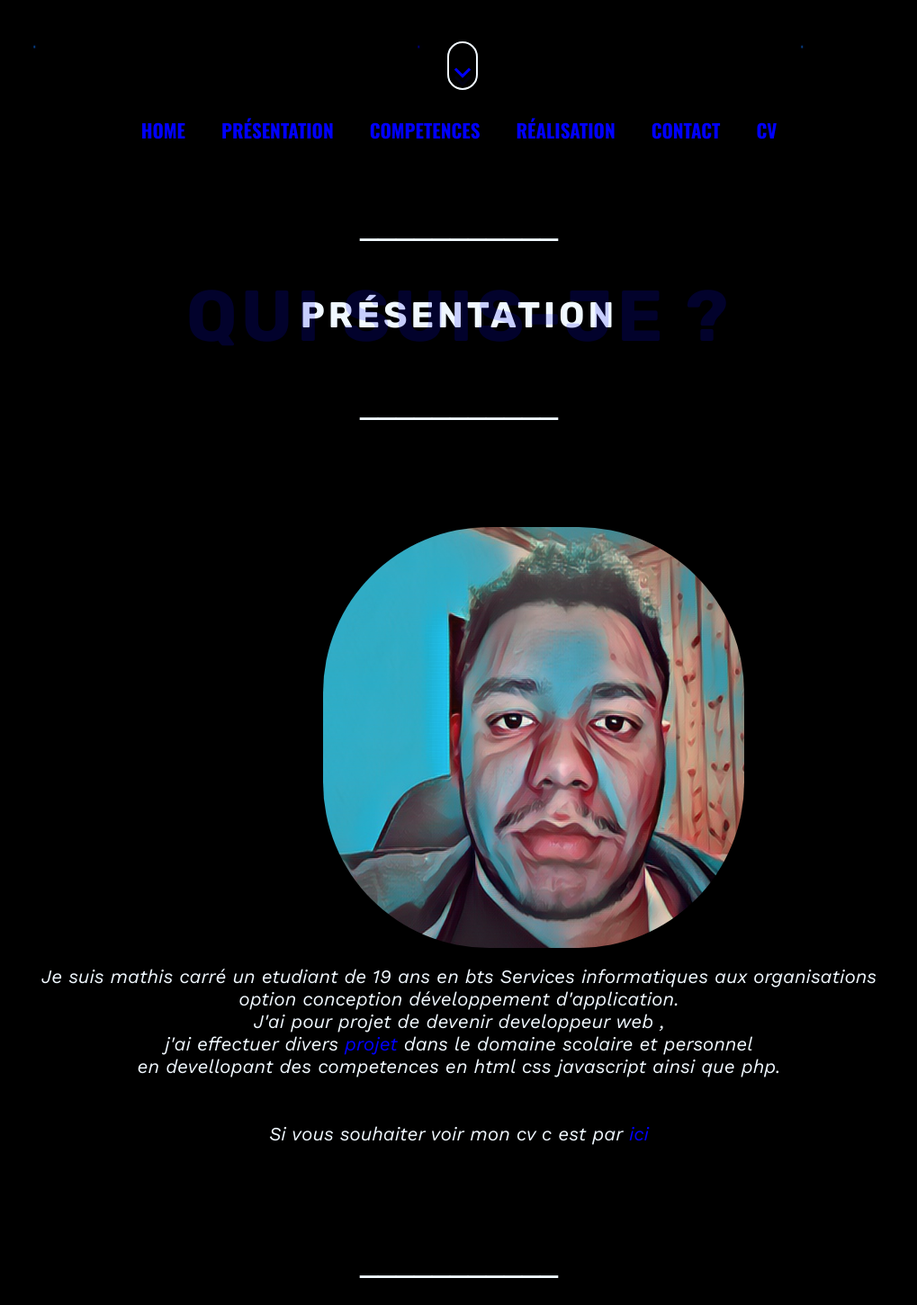
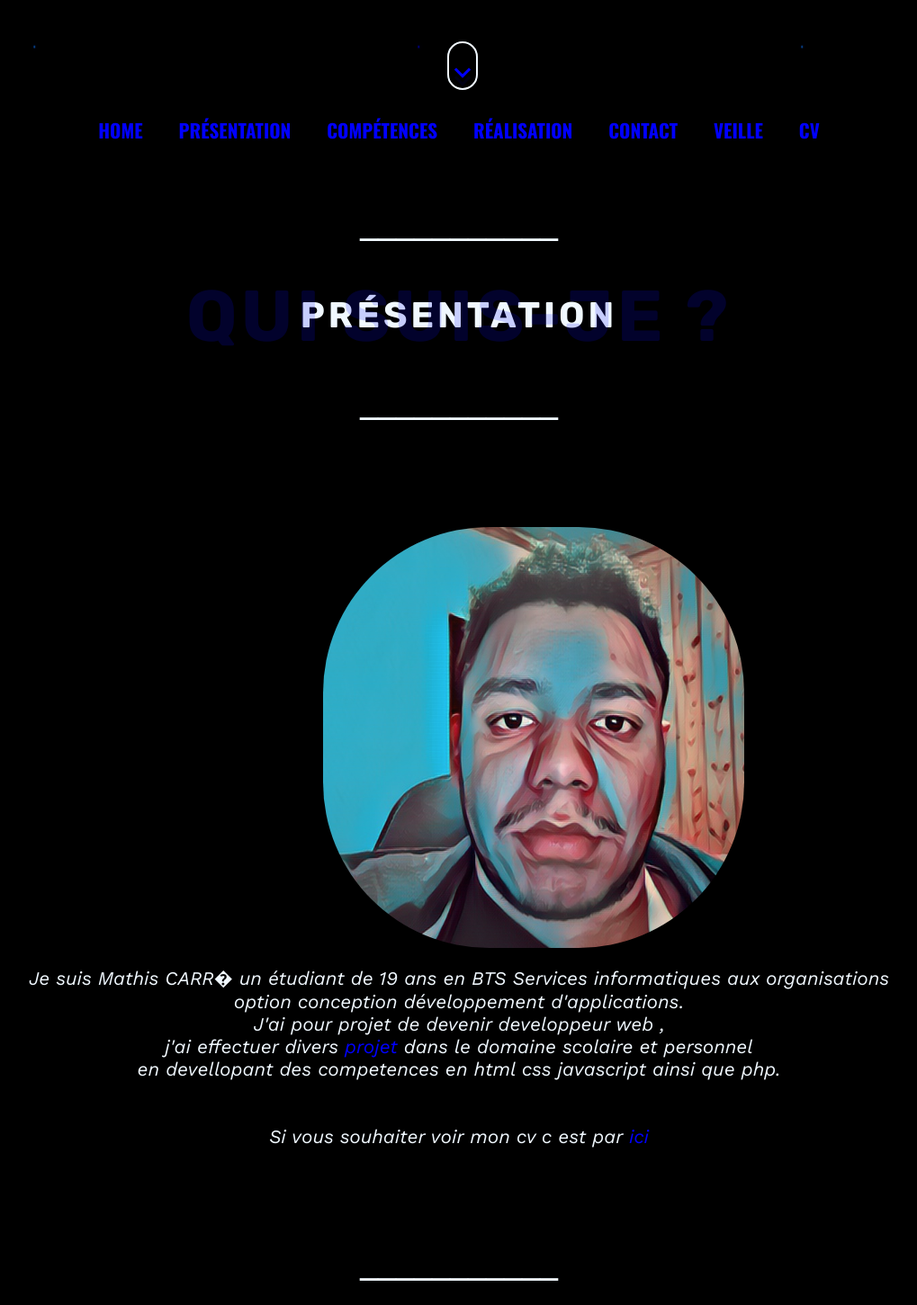
Before and after one commit to Mathtuzo/Portfolio, a plain HTML site: page index.html in a window 1280 px wide. Shown: the part 680-2131 px from the top of the page at 90% size, without its empty margins (130-1149 px from the left). Drawn offline with nearby package versions, Linux system fonts and the light colour scheme; a web font is replaced by a local one.

Commit message:
Update index.html

```diff
--- a/index.html
+++ b/index.html
@@ -100,9 +100,10 @@
             <ul id="menu" class="nav-menu">
                 <li><a href="#header">home</a></li>
                 <li><a href="#presentation">Présentation</a></li>
-                <li><a href="#competence">Competences</a></li>
+                <li><a href="#competence">Compétences</a></li>
                 <li><a href="#realisation">Réalisation</a></li>
                 <li><a href="#Contact">Contact</a></li>
+                <li><a href="#veille">Veille</a></li>
                 <li><a href="#Mathiscarre.pdf">CV</a></li>
             </ul>
             <div class="burger">
@@ -142,7 +143,7 @@
 
             <img class="moi" src="image/MicrosoftTeams-limage (1) (1).png" alt="moi">
 
-            <p class="text">Je suis mathis carré un etudiant de 19 ans en bts Services informatiques aux organisations</br>option conception développement d'application. </br>
+            <p class="text">Je suis Mathis CARR� un étudiant de 19 ans en BTS Services informatiques aux organisations</br>option conception développement d'applications. </br>
                 J'ai pour projet de devenir developpeur web ,</br>
                 j'ai effectuer divers <a href="#realisation">projet</a> dans le domaine scolaire et personnel</br>
                 en devellopant des competences en html css javascript ainsi que php.
```
